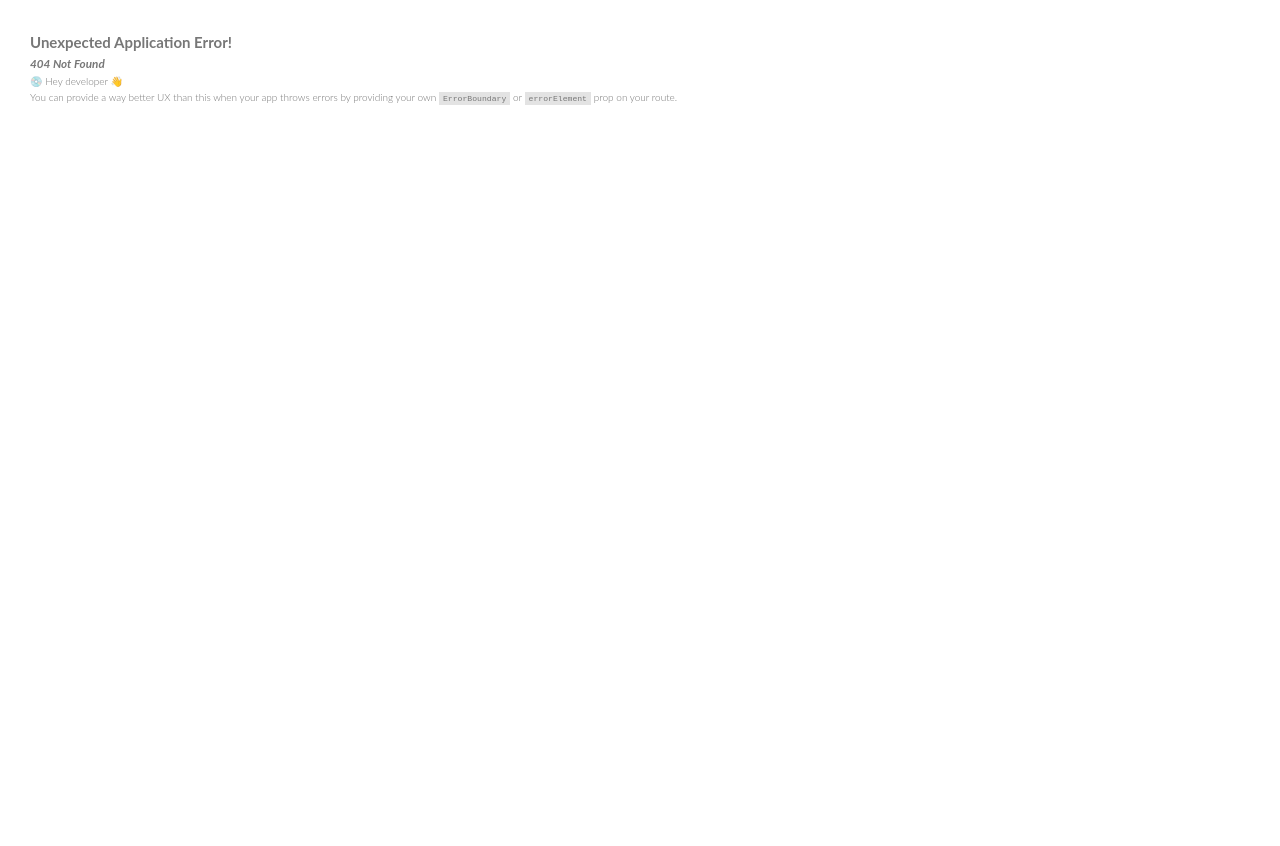
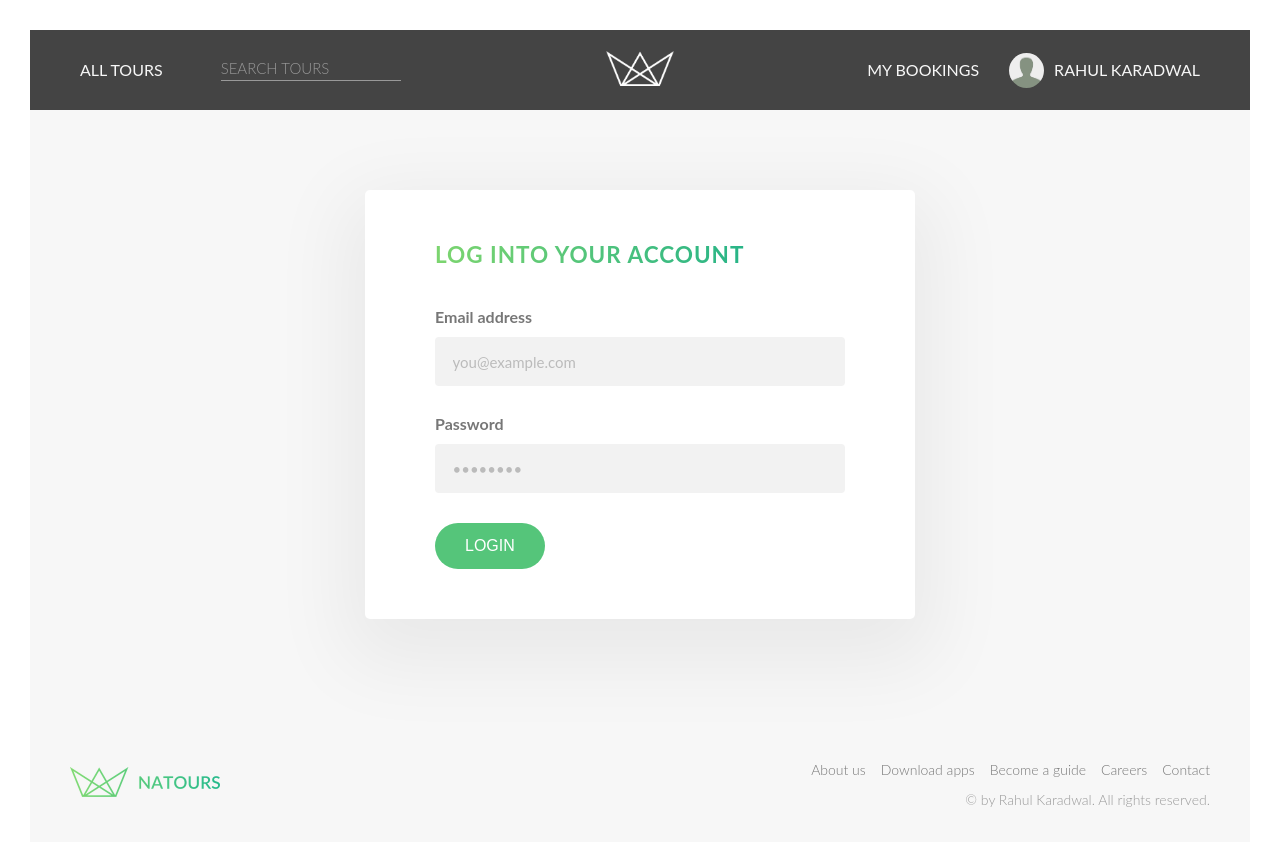
Before and after one commit to Rahulkaradwal/tour-manager, a React (Vite) app: page /login in a window 1280 px wide. Before the commit this address had no page. Shown: the top 846 px of the page. Before the commit the page ends 800 px from the top, so only its background shows below. Built offline with nearby package versions, Linux system fonts and the light colour scheme.

Commit message:
feat: add login page

```diff
--- a/src/App.jsx
+++ b/src/App.jsx
@@ -1,6 +1,7 @@
 import AppLayout from '../ui/AppLayout';
 import Card from '../ui/Card';
 import CardContainer from '../ui/CardContainer';
+import Login from '../ui/Login';
 import './style.css';
 import { createBrowserRouter, RouterProvider } from 'react-router-dom';
 
@@ -11,6 +12,10 @@ const router = createBrowserRouter([
       {
         path: '/',
         element: <CardContainer />,
+      },
+      {
+        path: '/login',
+        element: <Login />,
       },
       {
         path: '/tour',
--- /dev/null
+++ b/ui/Login.jsx
@@ -0,0 +1,42 @@
+function Login() {
+  return (
+    <main className="main">
+      <div className="login-form">
+        <h2 className="heading-secondary ma-bt-lg">Log into your account</h2>
+        <form className="form form--login">
+          <div className="form__group">
+            <label htmlFor="email" className="form__label">
+              Email address
+            </label>
+            <input
+              type="email"
+              id="email"
+              className="form__input"
+              placeholder="you@example.com"
+              required
+            />
+          </div>
+          <div className="form__group ma-bt-md">
+            <label htmlFor="password" className="form__label">
+              Password
+            </label>
+            <input
+              type="password"
+              id="password"
+              className="form__input"
+              placeholder="••••••••"
+              required
+            />
+          </div>
+          <div className="form__group">
+            <button type="submit" className="btn btn--green">
+              Login
+            </button>
+          </div>
+        </form>
+      </div>
+    </main>
+  );
+}
+
+export default Login;
```
